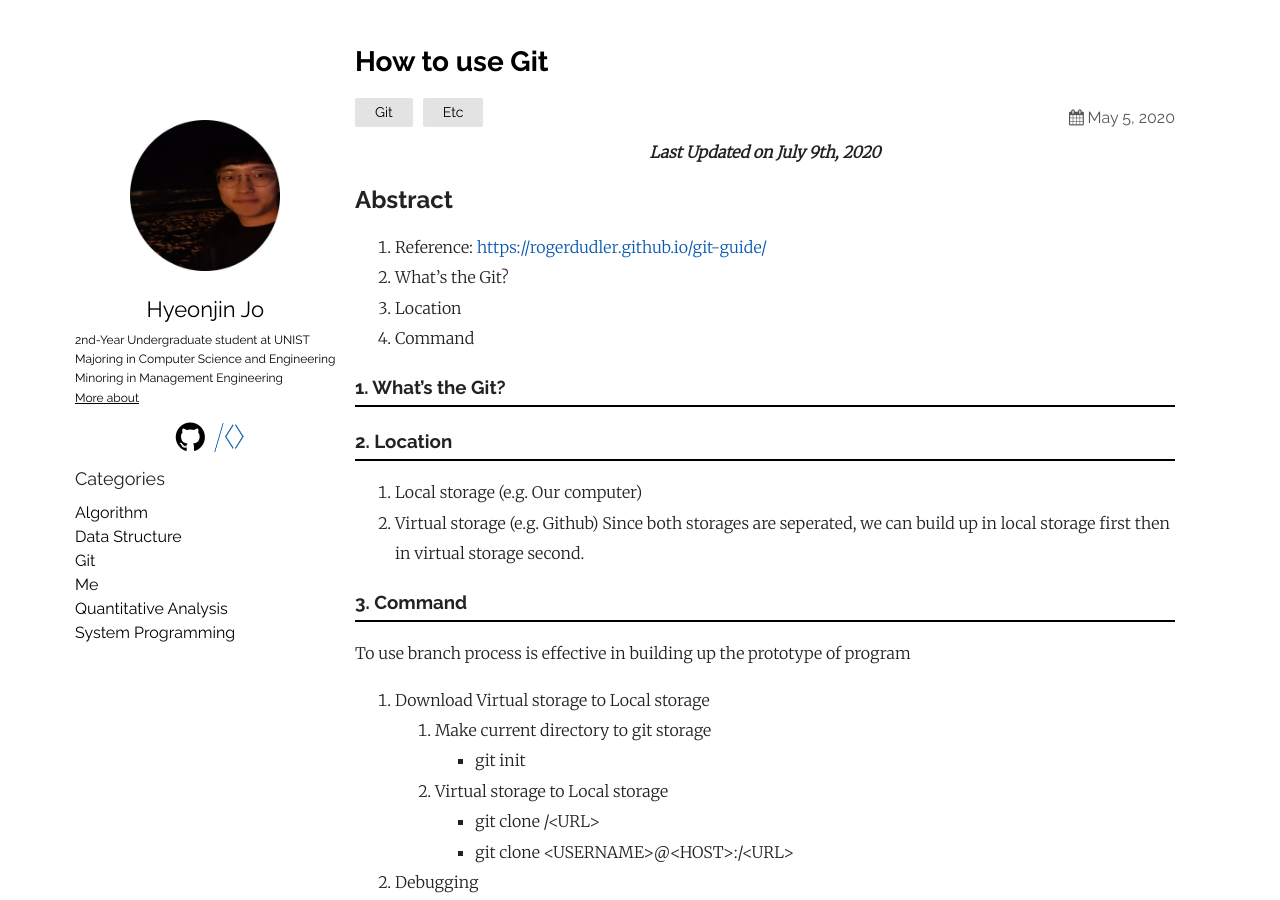
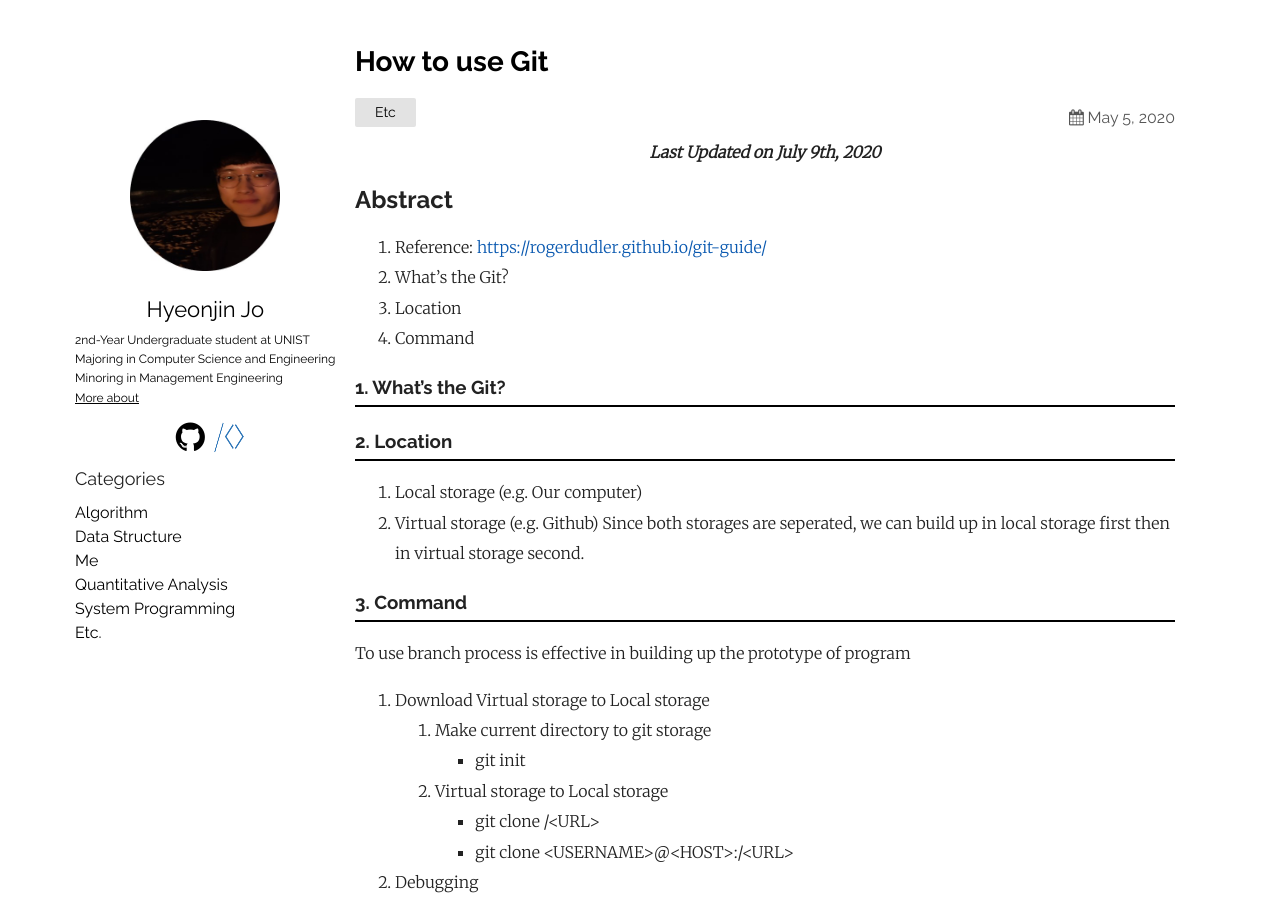
Before and after one commit to thinkin9/thinkin9.github.io, a Jekyll site: the page built from _posts/2020-05-05-How-to-use-Git.markdown, in a window 1280 px wide and 900 px high. Built offline with Jekyll 4.4.1, drawn with Linux system fonts in a browser that asks for light colours.

Commit message:
20200725

```diff
--- a/_layouts/default.html
+++ b/_layouts/default.html
@@ -61,13 +61,6 @@
             {% endfor %}
           </ul>
         </li>
-        <li><a href="/category/Git.html">Git</a>
-          <ul>
-            {% for post in site.categories["Git"] %}
-              <li><a href="{{ site.baseurl }}{{ post.url }}">{{ post.title }}</a href="">
-            {% endfor %}
-          </ul>
-        </li>
         <li><a href="/category/Me.html">Me</a>
           <ul>
             {% for post in site.categories["Me"] %}
@@ -85,6 +78,13 @@
         <li><a href="/category/System_Programming.html">System Programming</a>
           <ul>
             {% for post in site.categories["System_Programming"] %}
+            <li><a href="{{ site.baseurl }}{{ post.url }}">{{ post.title }}</a href="">
+            {% endfor %}
+          </ul>
+        </li>
+        <li><a href="/category/Etc.html">Etc.</a>
+          <ul>
+            {% for post in site.categories["Etc"] %}
             <li><a href="{{ site.baseurl }}{{ post.url }}">{{ post.title }}</a href="">
             {% endfor %}
           </ul>
--- a/_posts/2020-05-05-How-to-use-Git.markdown
+++ b/_posts/2020-05-05-How-to-use-Git.markdown
@@ -2,7 +2,7 @@
 layout: post
 title: "How to use Git"
 date:   "2020-05-05 15:03:24 +0900"
-categories: Git Etc
+categories: Etc
 ---
 
 <div style="text-align: center"><i><b>Last Updated on July 9th, 2020</b></i></div>
```
Also changed, not shown: category/Git.md (deleted, +0 -4 lines).
